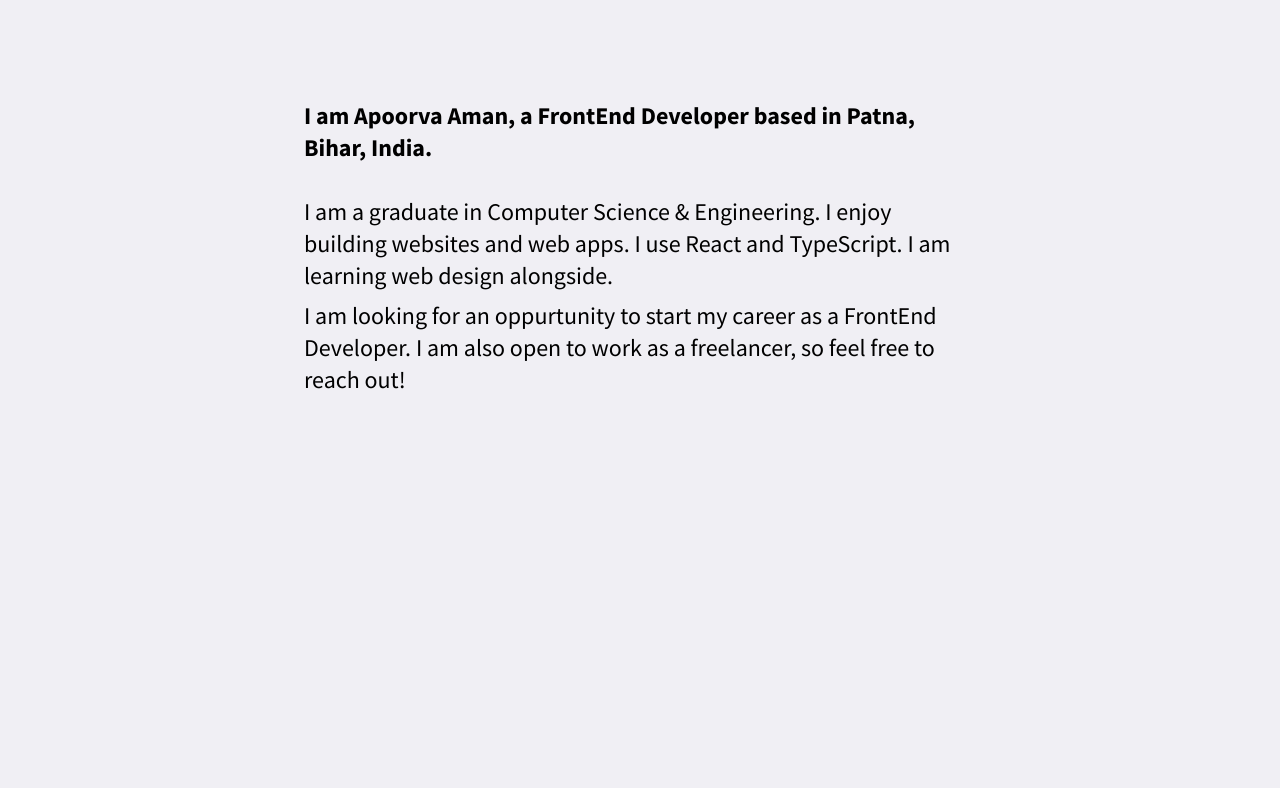
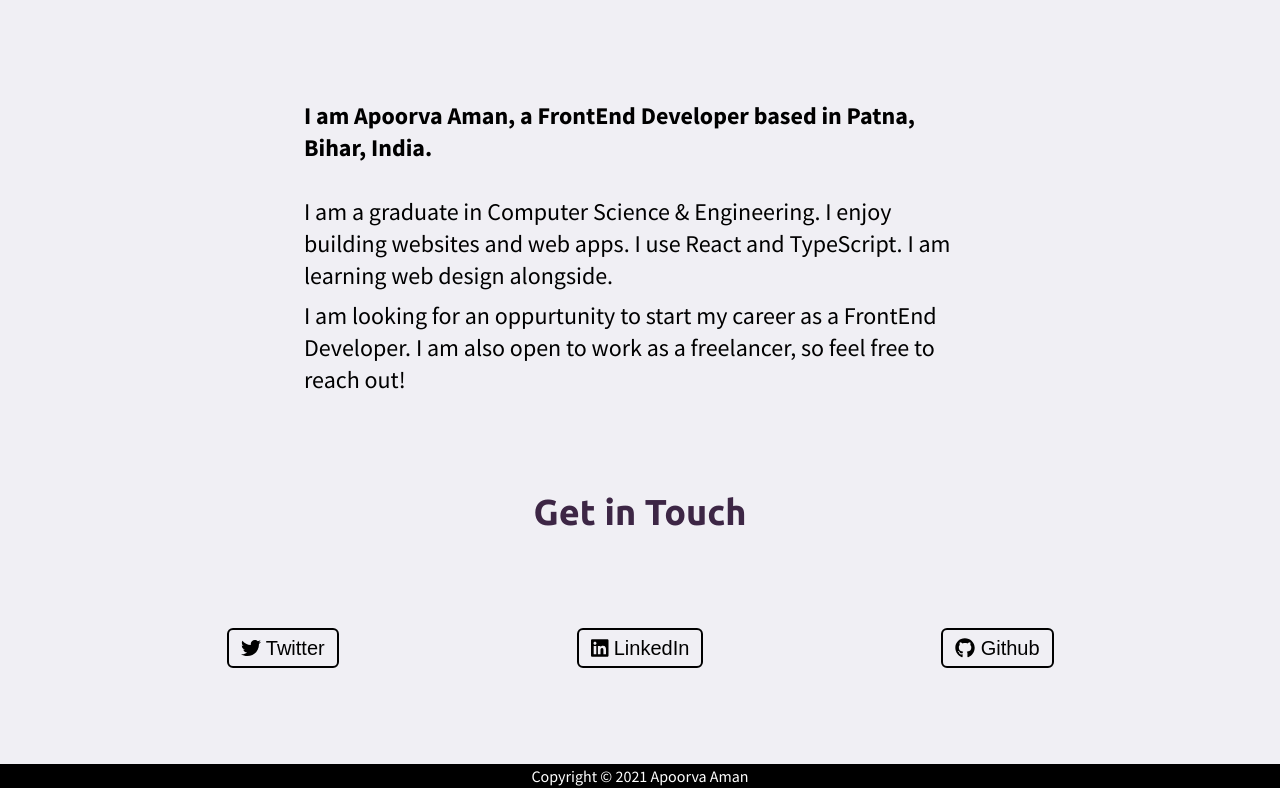
Before and after one commit to ApoorvaAman/Portfolio, a Next.js app: page / in a window 1280 px wide. Shown: the part 1248-2036 px from the top of the page. Before the commit the page ends 1644 px from the top, so only its background shows below. Built offline with nearby package versions, Linux system fonts and the light colour scheme; a web font is replaced by a local one.

Commit message:
➕ Added Contac and Footer sections

```diff
--- /dev/null
+++ b/components/Contact.tsx
@@ -0,0 +1,47 @@
+import { FontAwesomeIcon } from '@fortawesome/react-fontawesome'
+import {
+  faTwitter,
+  faLinkedin,
+  faGithub,
+} from '@fortawesome/free-brands-svg-icons'
+
+const Contact = (): JSX.Element => {
+  return (
+    <section className='mt-24 ml-5 mr-5 sm:ml-10 sm:mr-10 md:ml-28 md:mr-28'>
+      <h3
+        id='contact'
+        className='text-primary font-semibold font-ubuntu text-4xl text-center'
+      >
+        Get in Touch
+      </h3>
+      <div className='mt-24 text-xl font-geo grid place-items-center grid-cols-1 gap-4 sm:grid-cols-3'>
+        <a
+          href='https://twitter.com/apoorva_aman'
+          target='_blank'
+          rel='noreferrer'
+          className='pt-1 pb-1 pl-3 pr-3 border-2 rounded-md hover:text-white hover:bg-twitter'
+        >
+          <FontAwesomeIcon icon={faTwitter} /> Twitter
+        </a>
+        <a
+          href='https://www.linkedin.com/in/apoorva-aman/'
+          target='_blank'
+          rel='noreferrer'
+          className='pt-1 pb-1 pl-3 pr-3 border-2 rounded-md  hover:text-white hover:bg-linkedin'
+        >
+          <FontAwesomeIcon icon={faLinkedin} /> LinkedIn
+        </a>
+        <a
+          href='https://github.com/ApoorvaAman'
+          target='_blank'
+          rel='noreferrer'
+          className='pt-1 pb-1 pl-3 pr-3 border-2 rounded-md hover:text-white hover:bg-github'
+        >
+          <FontAwesomeIcon icon={faGithub} /> Github
+        </a>
+      </div>
+    </section>
+  )
+}
+
+export default Contact
--- /dev/null
+++ b/components/Footer.tsx
@@ -0,0 +1,11 @@
+const Footer = (): JSX.Element => {
+  const date = new Date()
+
+  return (
+    <footer className='bg-body text-white mt-24 text-center'>
+      Copyright &copy; {date.getFullYear()} Apoorva Aman
+    </footer>
+  )
+}
+
+export default Footer
--- a/pages/index.tsx
+++ b/pages/index.tsx
@@ -1,6 +1,8 @@
 import Projects from '../components/Projects'
 import Intro from '../components/Intro'
 import About from '../components/About'
+import Contact from '../components/Contact'
+import Footer from '../components/Footer'
 
 const Home = (): JSX.Element => {
   return (
@@ -8,6 +10,8 @@ const Home = (): JSX.Element => {
       <Intro />
       <Projects />
       <About />
+      <Contact />
+      <Footer />
     </>
   )
 }
```
